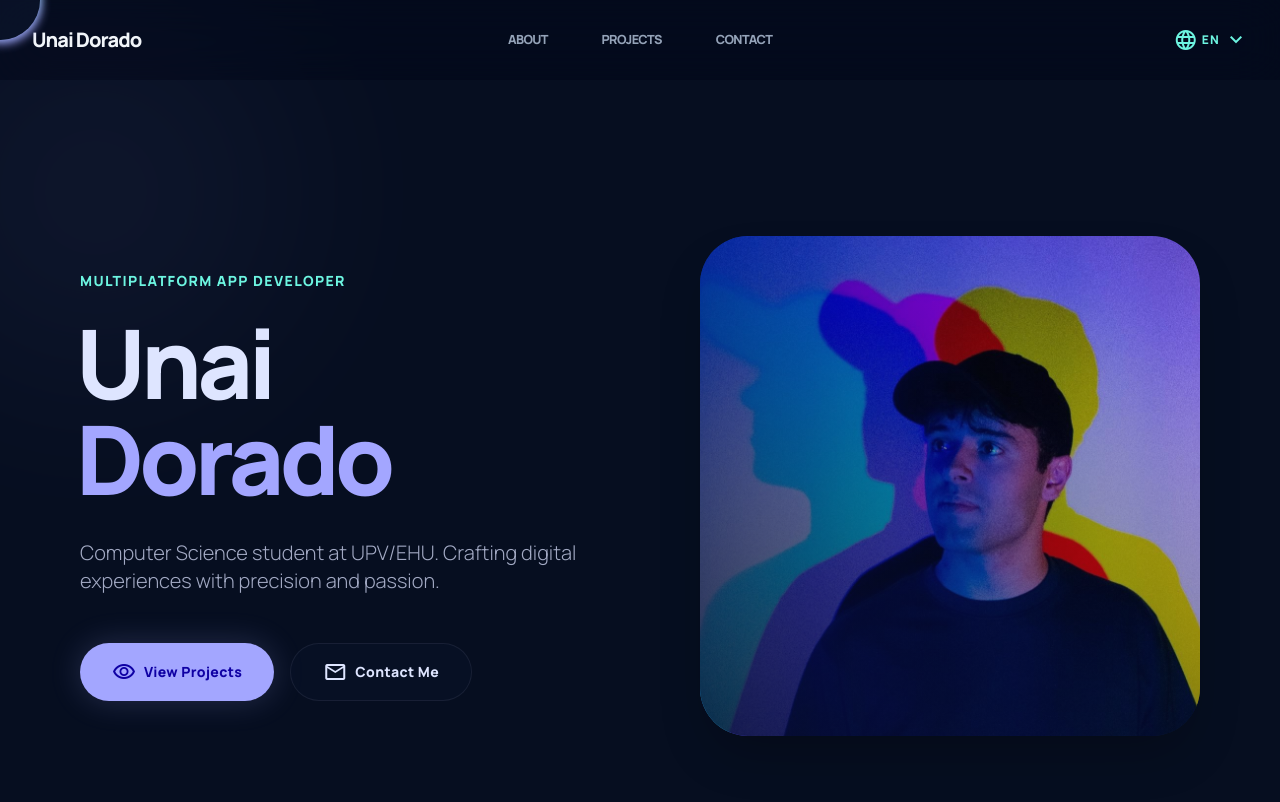
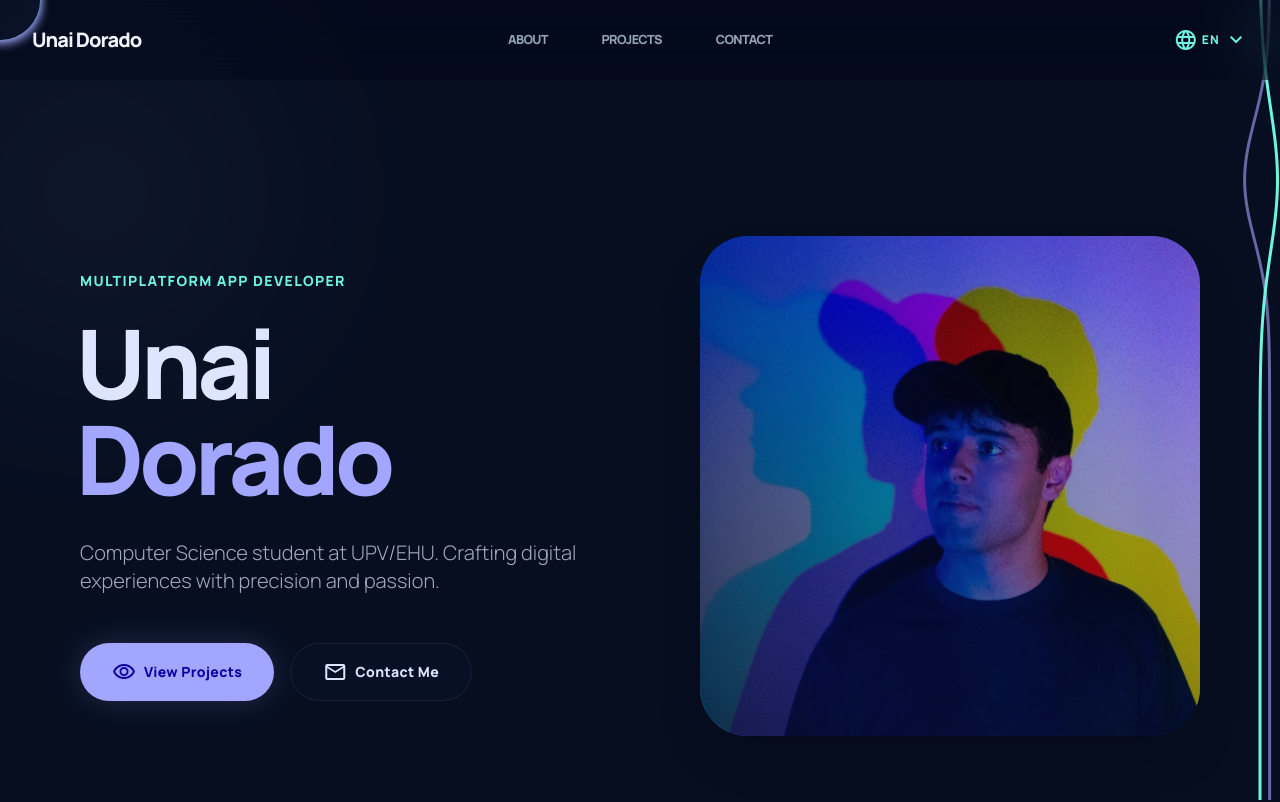
Before and after one commit to 0rtzi/portfolio, a website: page index.html in a window 1280 px wide. Shown: the top 802 px of the page. Drawn offline with nearby package versions, Linux system fonts and the light colour scheme.

Commit message:
deploy: 628b35a6f75f4b12915aba890d92d094fc47c556

```diff
--- /dev/null
+++ b/assets/scripts/scroll-wave.js
@@ -0,0 +1,145 @@
+// Scroll Wave Animation Script
+const waveContainer = document.getElementById('scroll-wave-container');
+const waveCanvas = document.getElementById('wave-canvas');
+
+if (!waveCanvas) {
+    console.error('Wave canvas not found');
+} else {
+    const ctx = waveCanvas.getContext('2d');
+
+    // Canvas dimensions (will be updated on resize)
+    let canvasWidth = 0;
+    let canvasHeight = 0;
+
+    // Function to update canvas dimensions
+    function updateCanvasDimensions() {
+        const containerRect = waveContainer.getBoundingClientRect();
+        waveCanvas.width = containerRect.width;
+        waveCanvas.height = containerRect.height;
+        canvasWidth = waveCanvas.width;
+        canvasHeight = waveCanvas.height;
+    }
+
+    // Initial setup
+    updateCanvasDimensions();
+
+    // Colors matching cursor
+    const color1 = 'rgba(163, 166, 255, 0.6)'; // Purple/Blue
+    const color2 = 'rgba(109, 245, 225, 1)';    // Cyan/Teal
+
+    let scrollProgress = 0;
+    let waveOffset = 0;
+    let animationId = null;
+    let isScrolling = false;
+    let scrollTimeout = null;
+    let opacity = 0;
+
+    function drawWave(time) {
+        ctx.clearRect(0, 0, canvasWidth, canvasHeight);
+
+        // Gaussian parameters
+        const gaussianAmplitude = 25;
+        const gaussianWidth = 60;
+
+        // Calculate scroll progress (0 to 1)
+        const documentHeight = document.documentElement.scrollHeight - window.innerHeight;
+        scrollProgress = documentHeight > 0 ? window.scrollY / documentHeight : 0;
+
+        // Calculate position where gaussian should be centered (based on scroll position)
+        // Keep it within bounds so the full gaussian bell curve is always visible
+        const gaussianCenterYRaw = scrollProgress * canvasHeight;
+        const gaussianCenterY = Math.max(gaussianWidth * 3, Math.min(gaussianCenterYRaw, canvasHeight - gaussianWidth * 3));
+
+        // Wave animation offset - slower speed
+        waveOffset = (time * 0.002) % (Math.PI * 2);
+
+        // Always keep the animation visible
+        opacity = 1;
+
+        if (opacity > 0) {
+            // Draw first line (purple/blue) - VERTICAL with gaussian deformation at scroll position
+            ctx.beginPath();
+
+            for (let y = 0; y <= canvasHeight; y += 1) {
+                // Calculate distance from the gaussian center
+                const distFromGaussianCenter = Math.abs(y - gaussianCenterY);
+
+                // Apply gaussian deformation smoothly across entire height
+                const normalizedY = distFromGaussianCenter / gaussianWidth;
+                const gaussianValue = gaussianAmplitude * Math.exp(-(normalizedY * normalizedY) / 2);
+
+                // Add animation
+                const animationOffset = Math.sin(waveOffset) * 5;
+
+                const x = canvasWidth - 10 - (gaussianValue + animationOffset);
+
+                if (y === 0) {
+                    ctx.moveTo(x, y);
+                } else {
+                    ctx.lineTo(x, y);
+                }
+            }
+
+            ctx.strokeStyle = color1.replace('0.6', (opacity * 0.6).toString());
+            ctx.lineWidth = 3;
+            ctx.lineCap = 'round';
+            ctx.lineJoin = 'round';
+            ctx.stroke();
+
+            // Draw second line (cyan/teal) - VERTICAL with gaussian deformation at scroll position
+            ctx.beginPath();
+
+            for (let y = 0; y <= canvasHeight; y += 1) {
+                // Calculate distance from the gaussian center
+                const distFromGaussianCenter = Math.abs(y - gaussianCenterY);
+
+                // Apply gaussian deformation smoothly across entire height
+                const normalizedY = distFromGaussianCenter / (gaussianWidth * 1.2);
+                const gaussianValue = gaussianAmplitude * 0.7 * Math.exp(-(normalizedY * normalizedY) / 2);
+
+                // Add animation with phase offset
+                const animationOffset = Math.sin(waveOffset + Math.PI * 0.5) * 5;
+
+                const x = canvasWidth - 25 + (gaussianValue + animationOffset);
+
+                if (y === 0) {
+                    ctx.moveTo(x, y);
+                } else {
+                    ctx.lineTo(x, y);
+                }
+            }
+
+            ctx.strokeStyle = color2.replace('1)', (opacity).toString() + ')');
+            ctx.lineWidth = 3;
+            ctx.lineCap = 'round';
+            ctx.lineJoin = 'round';
+            ctx.stroke();
+        }
+
+        // Continue animation
+        animationId = requestAnimationFrame(drawWave);
+    }
+
+    // Scroll event listener
+    window.addEventListener('scroll', () => {
+        isScrolling = true;
+
+        // Clear existing timeout
+        if (scrollTimeout) {
+            clearTimeout(scrollTimeout);
+        }
+
+        // Set timeout to detect when scroll ends
+        scrollTimeout = setTimeout(() => {
+            isScrolling = false;
+        }, 500);
+    }, { passive: true });
+
+    // Start animation
+    animationId = requestAnimationFrame(drawWave);
+
+    // Handle window resize (includes zoom changes)
+    window.addEventListener('resize', () => {
+        updateCanvasDimensions();
+    }, { passive: true });
+}
--- /dev/null
+++ b/assets/styles/scroll-wave.css
@@ -0,0 +1,17 @@
+/* Scroll Wave Animation */
+#scroll-wave-container {
+    position: fixed;
+    right: 0;
+    top: 0;
+    width: 60px;
+    height: 100vh;
+    z-index: 40;
+    pointer-events: none;
+    overflow: visible;
+}
+
+#wave-canvas {
+    width: 100%;
+    height: 100%;
+    display: block;
+}
--- a/index.html
+++ b/index.html
@@ -6,6 +6,7 @@
 <meta content="width=device-width, initial-scale=1.0" name="viewport"/>
 <title>Unai Dorado</title>
 <link rel="stylesheet" href="./assets/styles/styles.css">
+<link rel="stylesheet" href="./assets/styles/scroll-wave.css">
 <link href="https://fonts.googleapis.com/css2?family=Manrope:wght@300;400;600;800&amp;display=swap" rel="stylesheet"/>
 <link href="https://fonts.googleapis.com/css2?family=Material+Symbols+Outlined:wght,FILL@100..700,0..1&amp;display=swap" rel="stylesheet"/>
 </head>
@@ -230,11 +231,18 @@
     </main>
     <!-- Custom Cursor -->
     <div class="cursor-custom" id="custom-cursor"></div>
+
+    <!-- Scroll Wave Animation -->
+    <div id="scroll-wave-container">
+        <canvas id="wave-canvas"></canvas>
+    </div>
+
     <script src="./assets/scripts/cursor.js"></script>
     <script src="./assets/scripts/i18n.js"></script>
     <script src="./assets/scripts/email.js"></script>
     <script src="./assets/scripts/navigation.js"></script>
     <script src="./assets/scripts/profileCard3D.js"></script>
     <script src="./assets/scripts/mobile-menu.js"></script>
+    <script src="./assets/scripts/scroll-wave.js"></script>
 </body>
 </html>
```
Also changed, not shown: assets/styles/styles.css.
